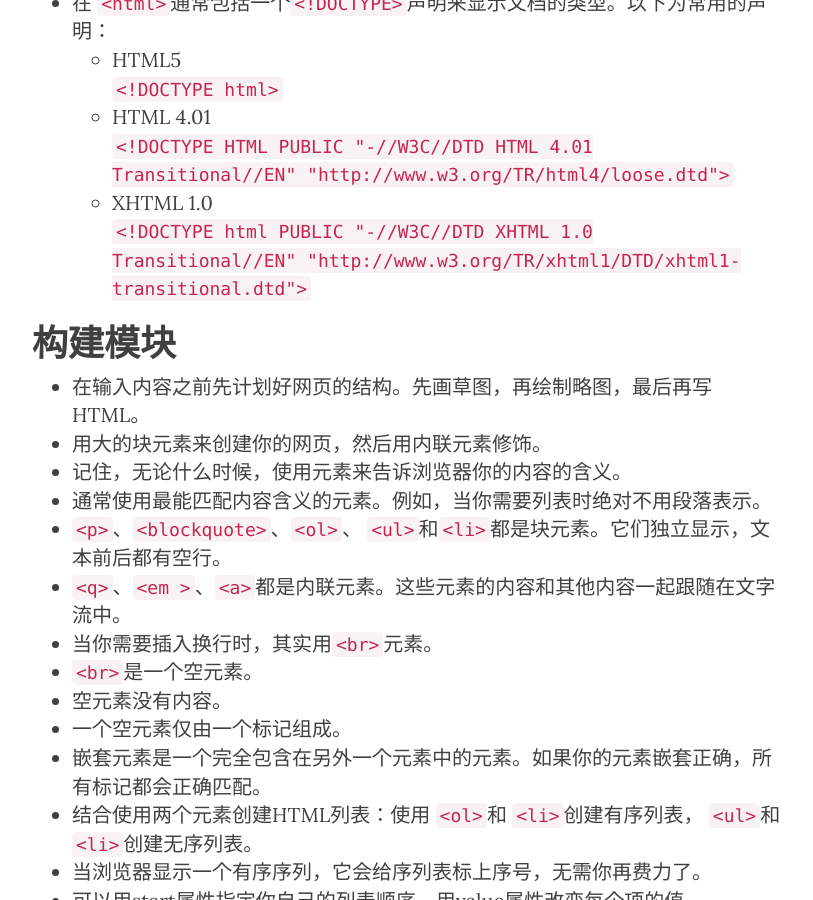
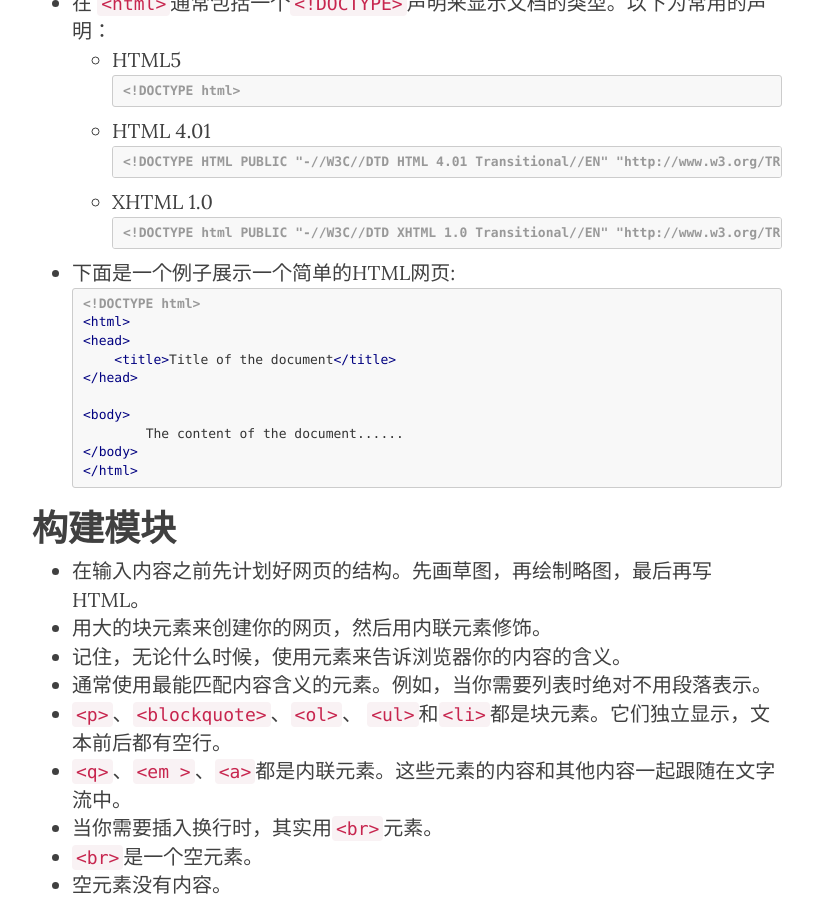
Before and after one commit to superzilong/superzilong.github.io, a Jekyll site: the page built from _posts/2016-07-09-html.markdown, in a window 1280 px wide and 900 px high, scrolled down 906 px. Shown: the whole window, without its empty margins (233-1046 px from the left). Built offline with Jekyll 4.4.1, drawn with Linux system fonts in a browser that asks for light colours; nearby versions of some CDN libraries.

Commit message:
Update html.markdown.

````diff
--- a/_posts/2016-07-09-html.markdown
+++ b/_posts/2016-07-09-html.markdown
@@ -17,12 +17,31 @@ header-img: "img/post-bg-01.jpg"
 * 网页的信息来源于`<head>`元素。
 * 写进`<body>`元素的内容就是在浏览器中所能看见的东西。
 * 在 `<html>`通常包括一个`<!DOCTYPE>`声明来显示文档的类型。以下为常用的声明：
-  * HTML5<br/>
-  ```<!DOCTYPE html>```
-  * HTML 4.01<br/>
-  ```<!DOCTYPE HTML PUBLIC "-//W3C//DTD HTML 4.01 Transitional//EN"  "http://www.w3.org/TR/html4/loose.dtd">```
-  * XHTML 1.0<br/>
-  ```<!DOCTYPE html PUBLIC "-//W3C//DTD XHTML 1.0 Transitional//EN"  "http://www.w3.org/TR/xhtml1/DTD/xhtml1-transitional.dtd">```
+  * HTML5
+  ```html
+    <!DOCTYPE html>
+  ```
+  * HTML 4.01
+  ```html
+    <!DOCTYPE HTML PUBLIC "-//W3C//DTD HTML 4.01 Transitional//EN"  "http://www.w3.org/TR/html4/loose.dtd">
+  ```
+  * XHTML 1.0
+  ```html
+    <!DOCTYPE html PUBLIC "-//W3C//DTD XHTML 1.0 Transitional//EN"  "http://www.w3.org/TR/xhtml1/DTD/xhtml1-transitional.dtd">
+  ```
+* 下面是一个例子展示一个简单的HTML网页:
+```html
+  <!DOCTYPE html>
+  <html>
+  <head>
+	  <title>Title of the document</title>
+  </head>
+
+  <body>
+  	The content of the document......
+  </body>
+  </html>
+```
 
 # 构建模块
 * 在输入内容之前先计划好网页的结构。先画草图，再绘制略图，最后再写HTML。
````
